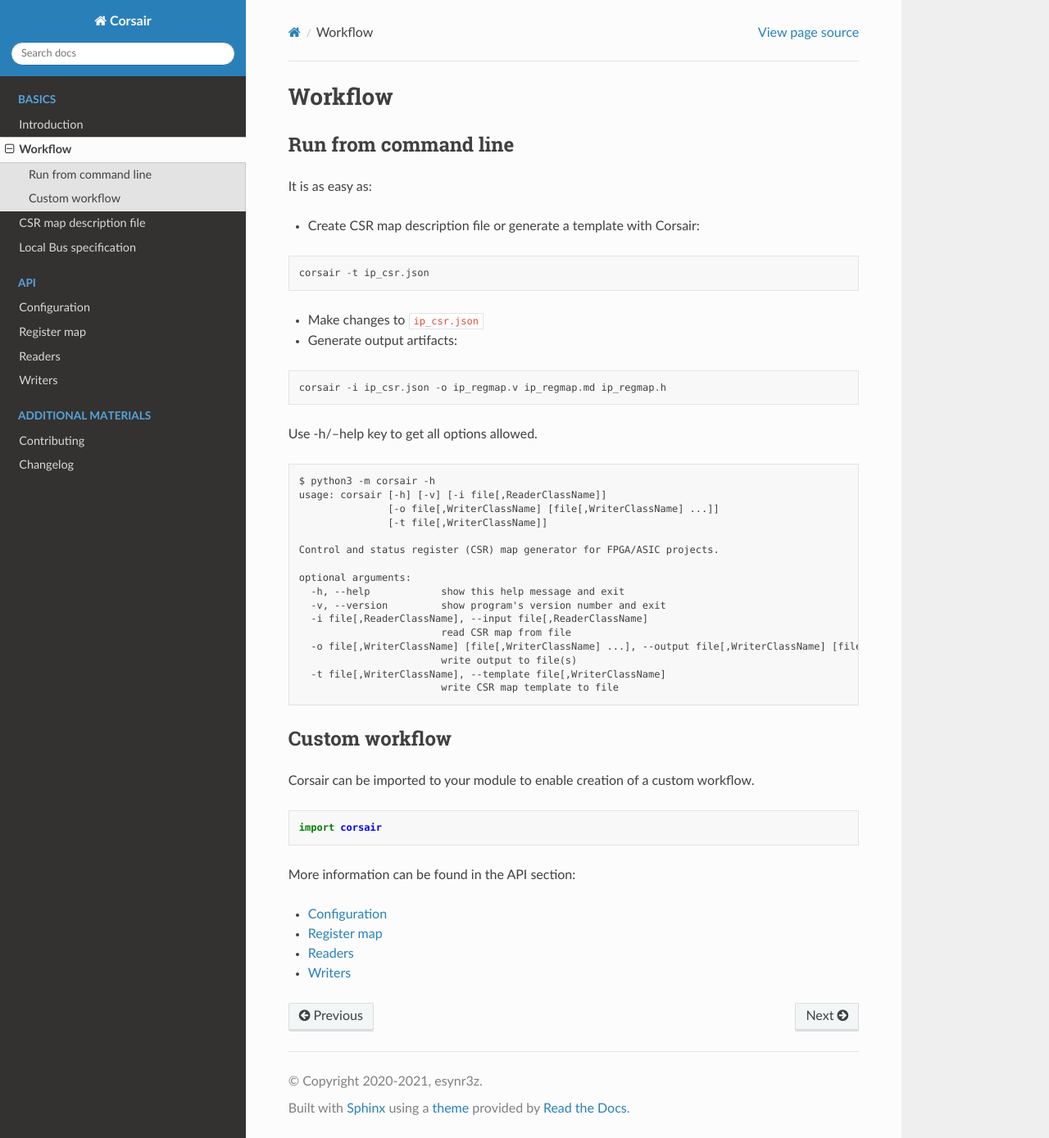
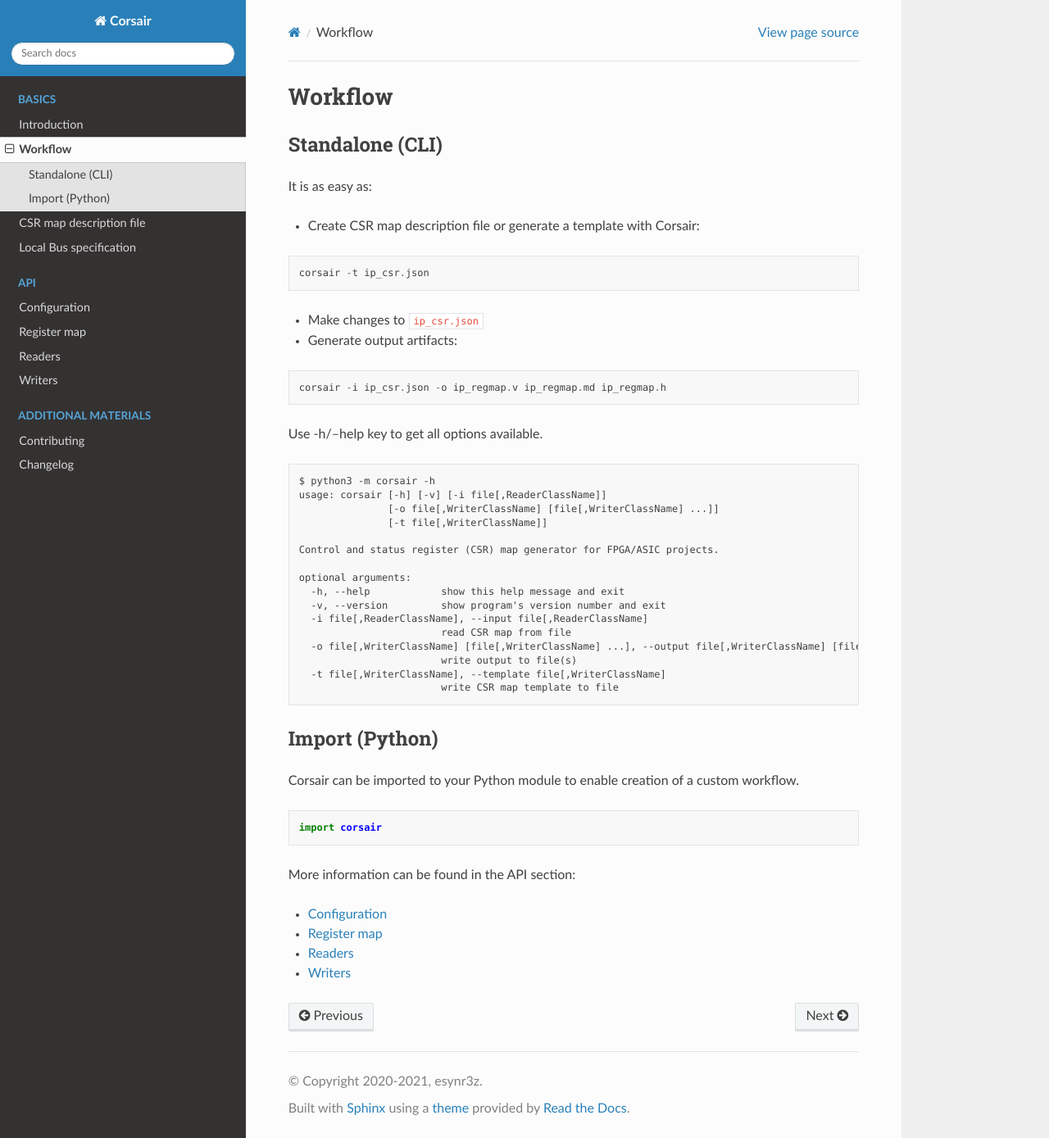
Before and after one commit to esynr3z/corsair, a Sphinx documentation site: the page built from docs/workflow.rst, in a window 1280 px wide and 1389 px high. Shown: the whole window at 82% size. Built offline with Sphinx 7.4.7 and the Read the Docs theme 2.0.0, drawn with Linux system fonts in a browser that asks for light colours.

Commit message:
Prettify docs

```diff
--- a/docs/introduction.rst
+++ b/docs/introduction.rst
@@ -9,10 +9,10 @@
 
 
 
-Corsair is a tool that makes it easy to organize and support control and status register (CSR) map for any FPGA/ASIC project.
+Corsair is a tool that makes it easy to organize and support control and status register (CSR) map for an any FPGA/ASIC project.
 You just need to create and fill single CSR map description file once and then generate HDL code, headers, documentation and etc.
 
-Installation of the latest stable version from pypi:
+Instal the latest stable version from pypi:
 
 ::
 
--- a/docs/workflow.rst
+++ b/docs/workflow.rst
@@ -4,8 +4,8 @@
 Workflow
 ========
 
-Run from command line
-=====================
+Standalone (CLI)
+================
 
 It is as easy as:
 
@@ -23,7 +23,7 @@
     corsair -i ip_csr.json -o ip_regmap.v ip_regmap.md ip_regmap.h
 
 
-Use -h/--help key to get all options allowed.
+Use -h/--help key to get all options available.
 
 ::
 
@@ -44,10 +44,10 @@
       -t file[,WriterClassName], --template file[,WriterClassName]
                             write CSR map template to file
 
-Custom workflow
+Import (Python)
 ===============
 
-Corsair can be imported to your module to enable creation of a custom workflow.
+Corsair can be imported to your Python module to enable creation of a custom workflow.
 
 ::
 
```
